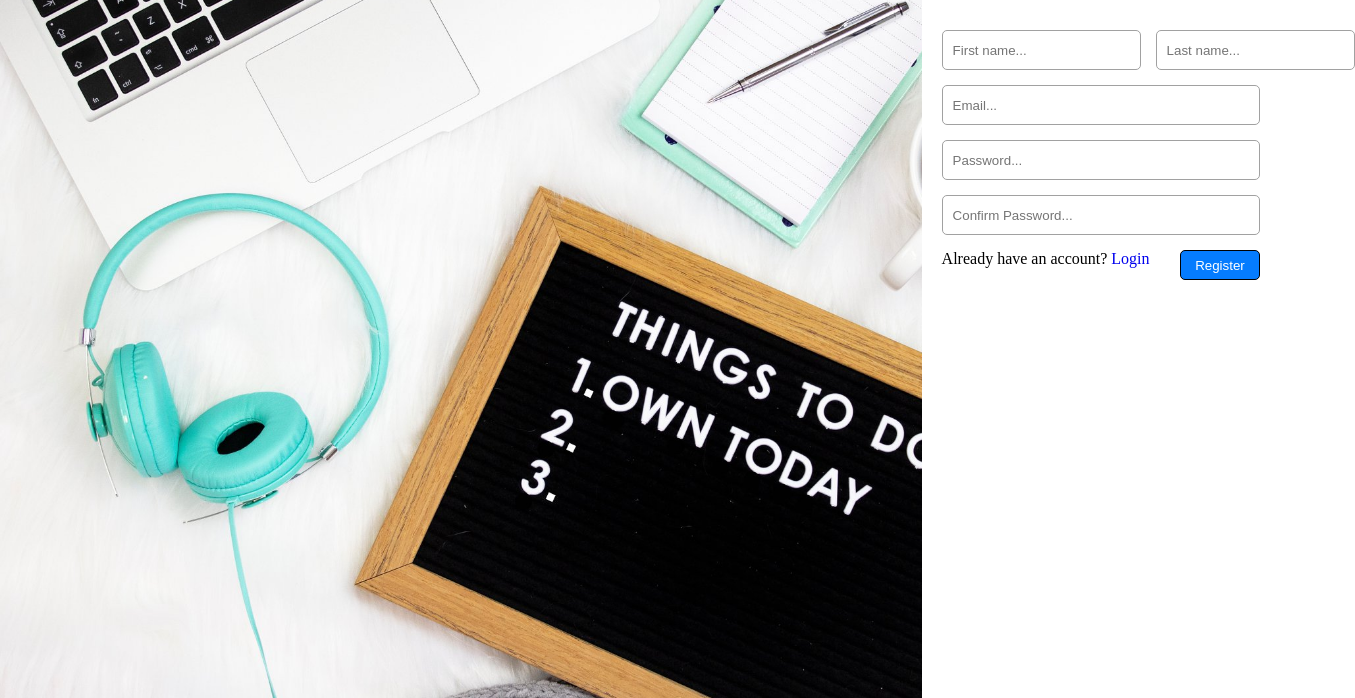
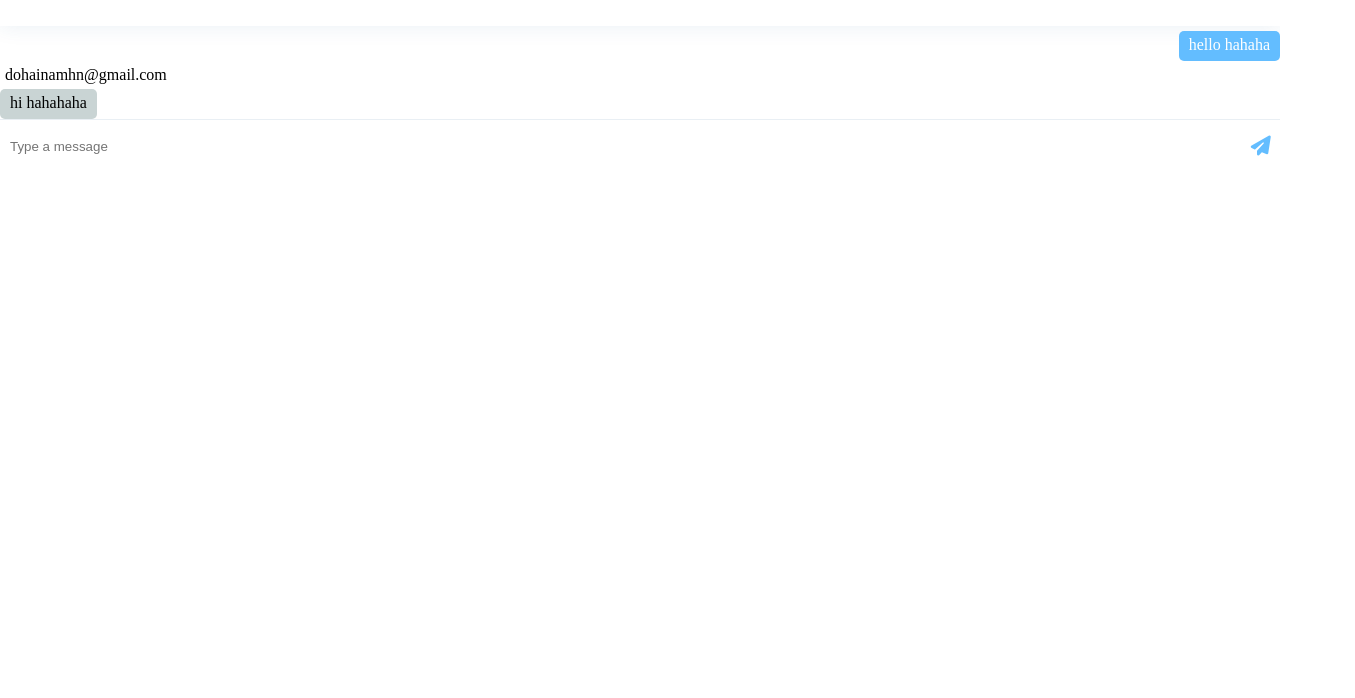
Before and after one commit to dohainamhn/Chat-App, a plain HTML site: page html/test.html in a window 1280 px wide. Shown: the part 102-800 px from the top of the page, 1355 px wide, since content can reach past the window. Drawn offline with Linux system fonts and the light colour scheme.

Commit message:
update code for Session 4 homework

```diff
--- /dev/null
+++ b/css/chat.css
@@ -0,0 +1,89 @@
+*{
+    margin: 0;
+    padding: 0;
+    box-sizing: border-box;
+}
+.chat-container{
+    height: 100vh;
+}
+.top{
+    width: 100%;
+    background: #63BDFF;
+    height: 64px;
+    line-height: 64px;
+    text-align: center;
+    color: #fff;
+    font-size: larger;
+    box-shadow: 0px 0px 20px 0px rgba(44, 101, 144, 0.1);
+}
+.first-conversation{
+    font-size: larger;
+    text-align: center;
+    line-height: 64px;
+    height: 64px;
+    width: 100%;
+    box-shadow: 0px 0px 20px 0px rgba(44, 101, 144, 0.1);
+}
+.main{
+    height: calc(100% - 128px);
+}
+.chat-box{
+    height: 100%;
+}
+.post-message{
+    width: 100%;
+    display: flex;
+    height: 8%;
+    border-top: 1px rgba(44, 101, 144, 0.1) solid ;
+}
+.post-message input{
+    padding: 0 10px;
+    outline: none;
+    border: none;
+    height: 100%;
+    width: 97%;
+}
+.post-message button{
+    cursor: pointer;
+    outline: none;
+    height: 100%;
+    border: none;
+    width: 3%;
+    background-color: #fff;
+}
+.post-message button i{
+    color: #63BDFF ;
+    font-size: 20px;
+}
+.message-box{
+    overflow-y:auto;
+    padding: 10px 10px;
+    height: 92%;
+}
+.send-message{
+    display: flex;
+    align-items: flex-end;
+    right: 0;
+    flex-direction: column;
+}
+.send-message-content{
+    margin-top: 5px;
+    padding: 5px 10px;
+    height: 30px;
+    background: #63BDFF;
+    border-radius: 5px;
+    color: #ffff;
+}
+.receive-message{
+    left: 0;
+}
+.receiver{
+    padding: 5px;
+}
+.receive-message-content{
+    padding: 5px 10px;
+    height: 30px;
+    background: #c9d4d4;
+    border-radius: 5px;
+    width: max-content;
+}
--- a/html/test.html
+++ b/html/test.html
@@ -3,50 +3,32 @@
 <head>
     <meta charset="UTF-8">
     <meta name="viewport" content="width=device-width, initial-scale=1.0">
+    <link rel="stylesheet" href="../css/chat.css">
+    <script src="https://kit.fontawesome.com/e303127aba.js" crossorigin="anonymous"></script>
     <title>Document</title>
-    <link rel="stylesheet" href="../css/style.css">
 </head>
 <body>
-    <div class="container">
-        <div class="wrapper">
-            <h1>Mindx Chat</h1>
-            <form  class="form" id="register-form">
-                <div class="name">
-                    <div class="inputFirstName">
-                        <input type="text" name="firstName" placeholder="First name...">
-                        <div class="error" id="firstNameError">asdsa</div>
+    <div class="chat-container">
+        <div class="top">Mindx-Chat</div>
+        <div class="first-conversation">First Conversation</div>
+        <div class="main">
+            <div class="left"></div>
+            <div class="chat-box">
+                <div class="message">
+                    <div class="send-message">
+                        <div class="send-message-content">hello hahaha</div>
                     </div>
-                    <div class="inputLastName">
-                        <input type="text" name="lastName" placeholder="Last name...">
-                        <div class="error" id="lastNameError"></div>
+                    <div class="receive-message">
+                        <div class="receiver">dohainamhn@gmail.com</div>
+                        <div class="receive-message-content">hi hahahaha</div>
                     </div>
                 </div>
-                <div class="name">
-                    <div class="inputWrapper">
-                        <input type="email" name="email" placeholder="Email...">
-                        <div class="error"></div>
-                    </div>
+                <div class="post-message" id="post-message">
+                    <input type="text" name="message" placeholder="Type a message">
+                    <button><i class="fas fa-paper-plane"></i></button>
                 </div>
-                <div class="name">
-                    <div class="inputWrapper">
-                        <input type="password" name="password" placeholder="Password...">
-                        <div class="error"></div>
-                    </div>
-                </div>
-                <div class="name">
-                    <div class="inputWrapper">
-                        <input type="password" name="confirmPassword" placeholder="Confirm Password...">
-                        <div class="error"></div>
-                    </div>
-                </div>
-
-                <div class="name justify-content-spacebetween">
-                    <span>Already have an account? <a id="login" href="#">Login</a></span>
-                    <button class="btn" type="submit">
-                        Register
-                    </button>
-                </div>
-            </form>
+            </div>
+            <div class="right"></div>
         </div>
     </div>
 </body>
```
Also changed, not shown: index.html (+2 -0 lines), js/components.js (+23 -1 lines), js/controller.js (+19 -1 lines), js/index.js (+12 -1 lines), js/model.js (+4 -4 lines), js/view.js (+45 -4 lines).
